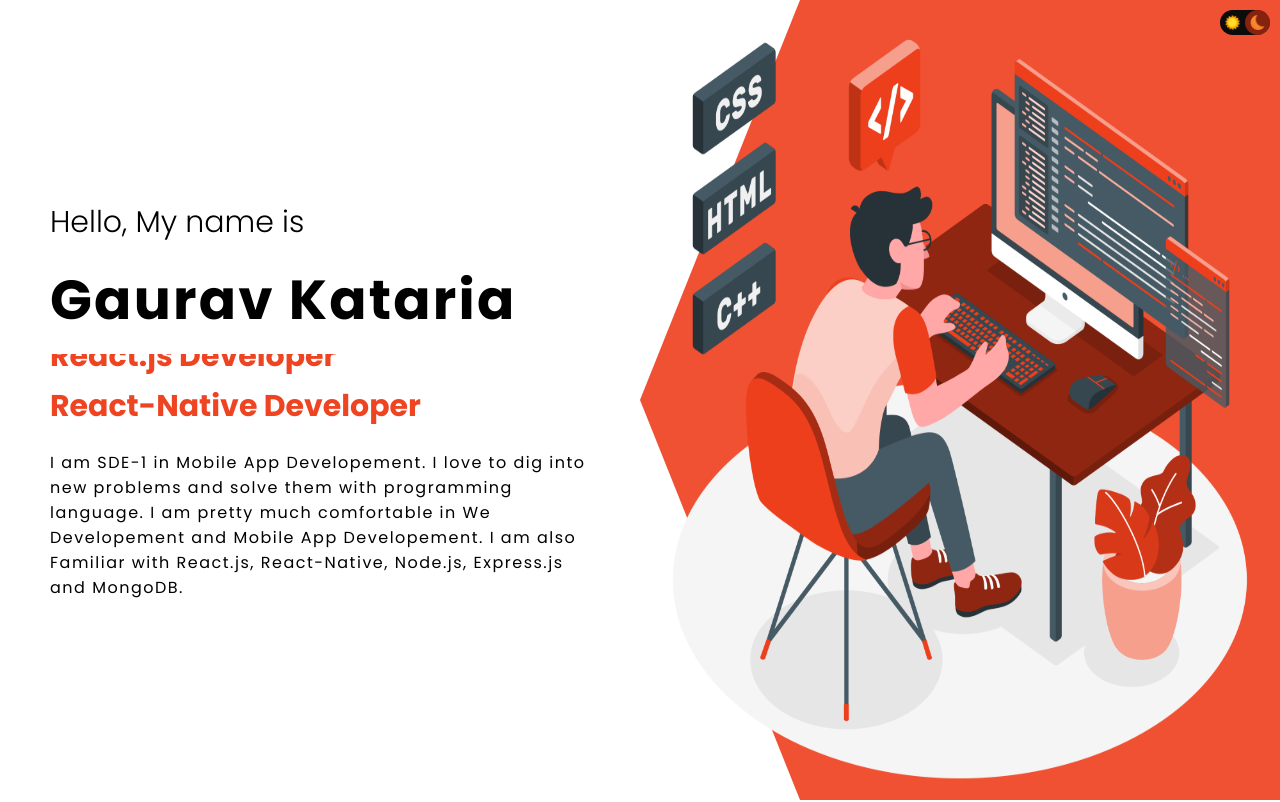
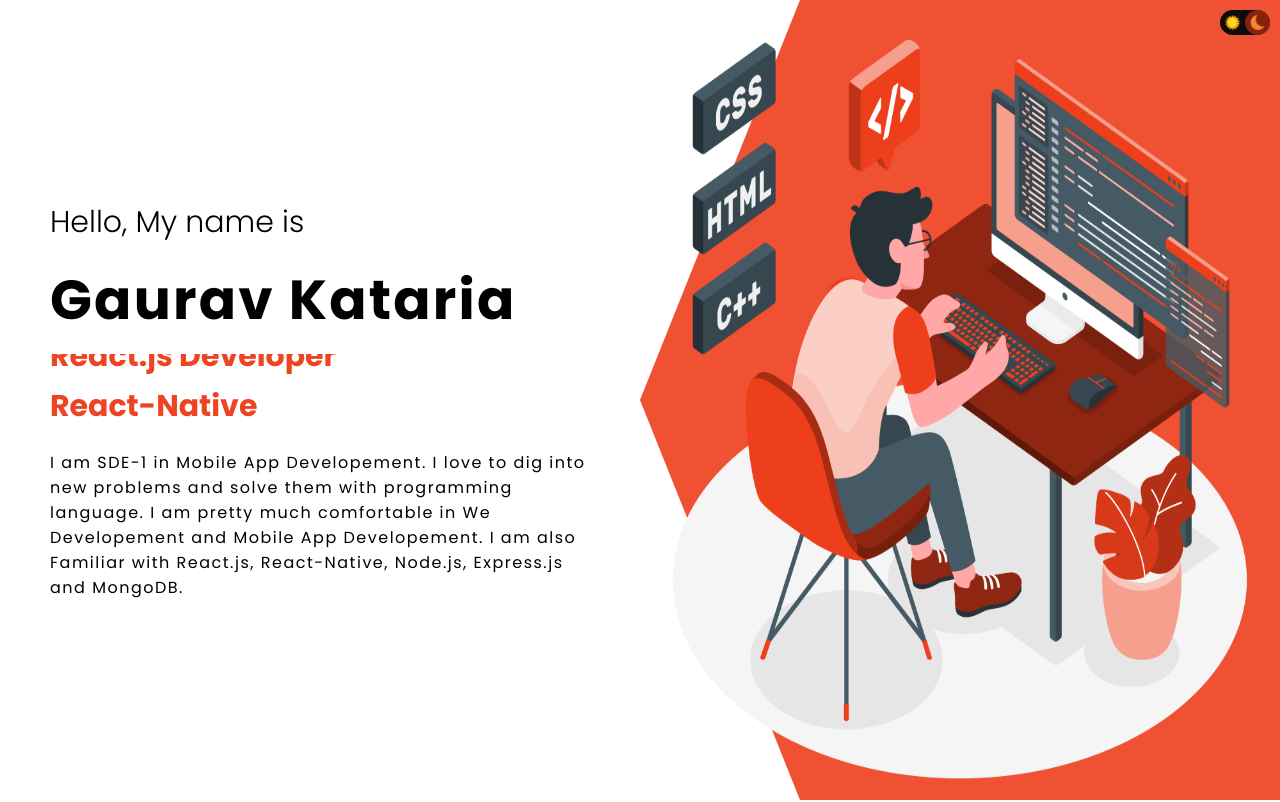
Before and after one commit to gauravkataria21/Portfolio, a React (Create React App) app: page / in a window 1280 px wide. Shown: the top 802 px of the page. Built offline with nearby package versions, Linux system fonts and the light colour scheme.

Commit message:
changes are done:

```diff
--- a/src/components/intro/Intro.jsx
+++ b/src/components/intro/Intro.jsx
@@ -15,7 +15,7 @@ const Intro = () => {
               <div className="i-title-item">SDE-1</div>
               <div className="i-title-item">Mobile App Developer</div>
               <div className="i-title-item">React.js Developer</div>
-              <div className="i-title-item">React-Native Developer</div>
+              <div className="i-title-item">React-Native</div>
               <div className="i-title-item">JavaScript Developer</div>
               <div className="i-title-item">Frontend Developer</div>
               {/* <div className="i-title-item"></div> */}
```
